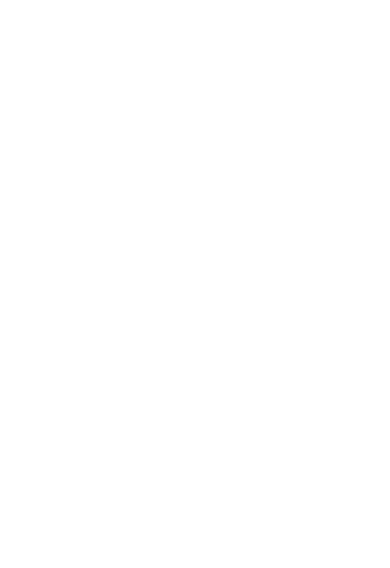
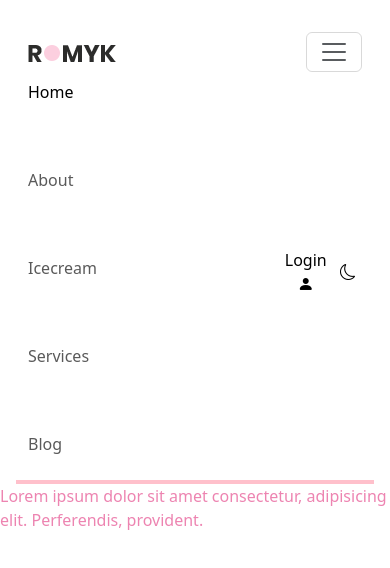
Before and after one commit to Sasfi12/romykJs, a website: page index.html in a window 390 px wide. Drawn offline with nearby package versions, Linux system fonts and the light colour scheme.

Commit message:
nav done

```diff
--- a/index.html
+++ b/index.html
@@ -1,11 +1,58 @@
 <!DOCTYPE html>
 <html lang="en">
+
 <head>
-    <meta charset="UTF-8">
-    <meta name="viewport" content="width=device-width, initial-scale=1.0">
-    <title>Document</title>
+  <meta charset="UTF-8">
+  <meta name="viewport" content="width=device-width, initial-scale=1.0">
+  <title>Document</title>
+  <link rel="stylesheet" href="public/css/app.css">
+  <link rel="stylesheet" href="node_modules/bootstrap-icons/font/bootstrap-icons.css">
 </head>
-<body>
 
+<body class="text-primary">
+  <nav class="navbar navbar-expand-lg z-3">
+    <div class="container-fluid">
+      <img src="public/img/logo.png" class="navbar-brand" alt="logoYk">
+      <button class="navbar-toggler" type="button" data-bs-toggle="collapse" data-bs-target="#navbarSupportedContent"
+        aria-controls="navbarSupportedContent" aria-expanded="false" aria-label="Toggle navigation">
+        <span class="navbar-toggler-icon"></span>
+      </button>
+      <div class="collapse navbar-collapse d-flex justify-content-center " id="navbarSupportedContent">
+        <ul class="navbar-nav mb-2 mb-lg-0 d-flex w-75 justify-content-center gap-5">
+          <li class="nav-item">
+            <a class="nav-link active" aria-current="page" href="#">Home</a>
+          </li>
+          <li class="nav-item">
+            <a class="nav-link" href="#">About</a>
+          </li>
+          <li class="nav-item">
+            <a class="nav-link" href="#">Icecream</a>
+          </li>
+          <li class="nav-item">
+            <a class="nav-link" href="#" >Services</a>
+          </li>
+          <li class="nav-item">
+            <a class="nav-link" href="#">Blog</a>
+          </li>
+        </ul>
+        <div class="nav-icons w-25 d-flex justify-content-end">
+          <button id="userLogin" class="">Login <i class="bi bi-person-fill"></i></button>
+          <button id="darkMode"><i class="bi bi-moon"></i></button>
+        </div>
+      </div>
+    </div>
+  </nav>
+  <header id="">
+    Lorem ipsum dolor sit amet consectetur, adipisicing elit. Perferendis, provident.
+  </header>
+  <section id="">
+
+  </section>
+  <section>
+
+  </section>
+  <script src="public/js/main.js"></script>
+  <script src="node_modules/bootstrap/dist/js/bootstrap.js"></script>
 </body>
+
 </html>
--- a/package.json
+++ b/package.json
@@ -10,6 +10,7 @@
   "author": "",
   "license": "ISC",
   "dependencies": {
-    "bootstrap": "^5.3.3"
+    "bootstrap": "^5.3.3",
+    "bootstrap-icons": "^1.11.3"
   }
 }
--- a/public/js/main.js
+++ b/public/js/main.js
@@ -0,0 +1,11 @@
+// darkMode
+let darkMode = document.querySelector("#darkMode")
+let allInsideBody = document.body.querySelectorAll("*");
+let allBody = document.querySelector("body");
+darkMode.addEventListener("click", function() {
+    allBody.classList.toggle("bg-dark")
+    allBody.classList.toggle("text-white")
+    allInsideBody.forEach(function(e) {
+        e.classList.toggle("bg-dark")
+    })
+})
--- a/src/sass/app.sass
+++ b/src/sass/app.sass
@@ -1 +1,9 @@
+@import variable
+@import mixins
 @import ../../node_modules/bootstrap/scss/bootstrap.scss
+
+@import modules/_styles
+@import modules/_nav
+@import modules/_header
+@import modules/_section1
+@import ./variable
--- /dev/null
+++ b/src/sass/modules/_nav.sass
@@ -0,0 +1,19 @@
+nav
+    padding: 0
+    margin-left: 1rem
+    margin-right: 1rem
+    border-bottom: solid 4px pink
+    padding-top: 2rem !important
+    img
+        cursor: pointer
+    .container-fluid
+        grid-template-rows: 20% 20% 20% 20% 20% !important
+        .collapse
+            .navbar-nav
+
+
+            .nav-icons
+                gap: 1px
+                button
+                    border: none
+                    background-color: inherit
--- /dev/null
+++ b/src/sass/modules/_styles.sass
@@ -0,0 +1,5 @@
+body
+    height: 100vh
+    width: 100vw
+    margin: 0
+    box-sizing: none
--- /dev/null
+++ b/src/sass/variable.scss
@@ -0,0 +1 @@
+$primary: #ED84B1
```
Also changed, not shown: public/css/app.css, src/sass/modules/_header.sass (added), src/sass/modules/_section1.sass (added), 3 other files.
